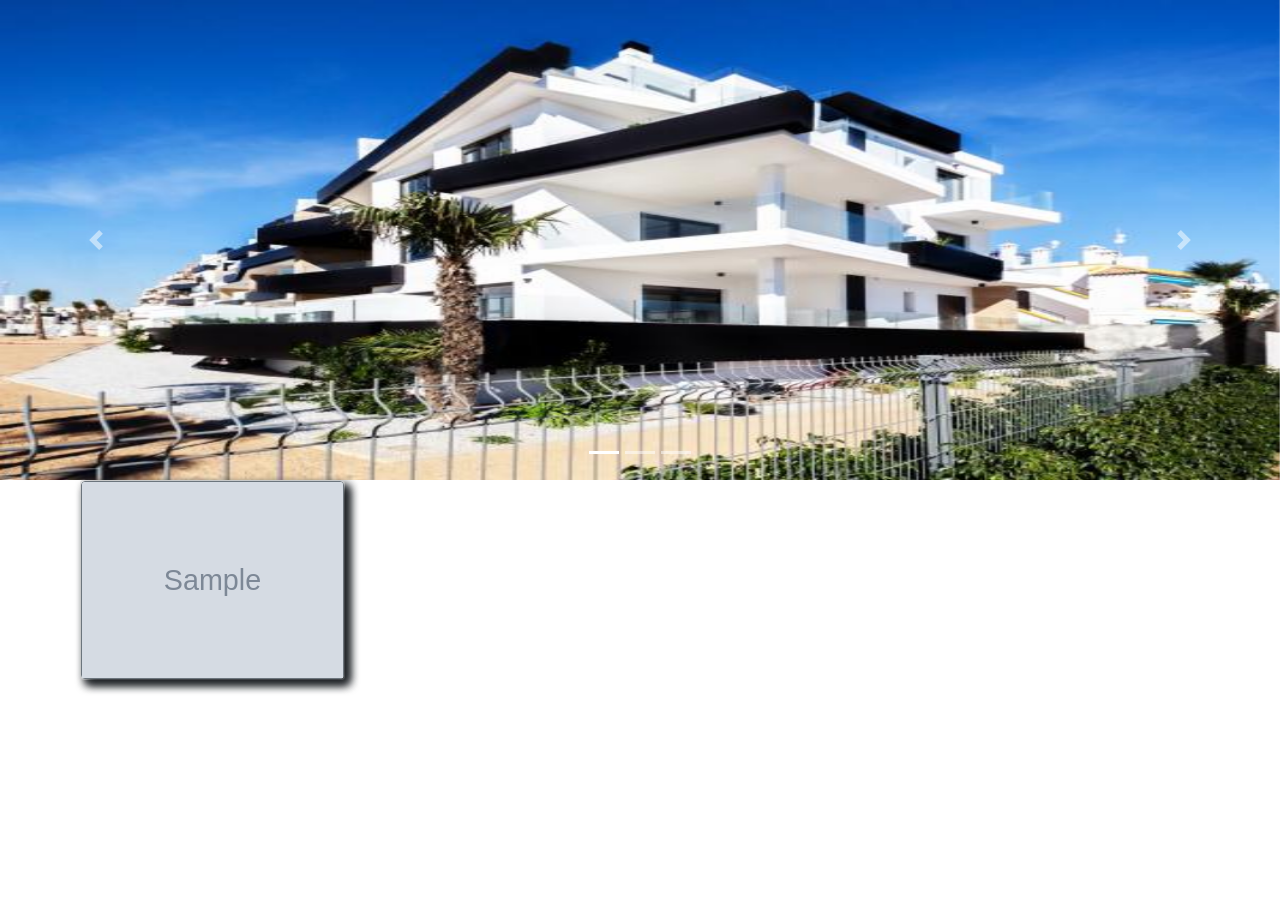
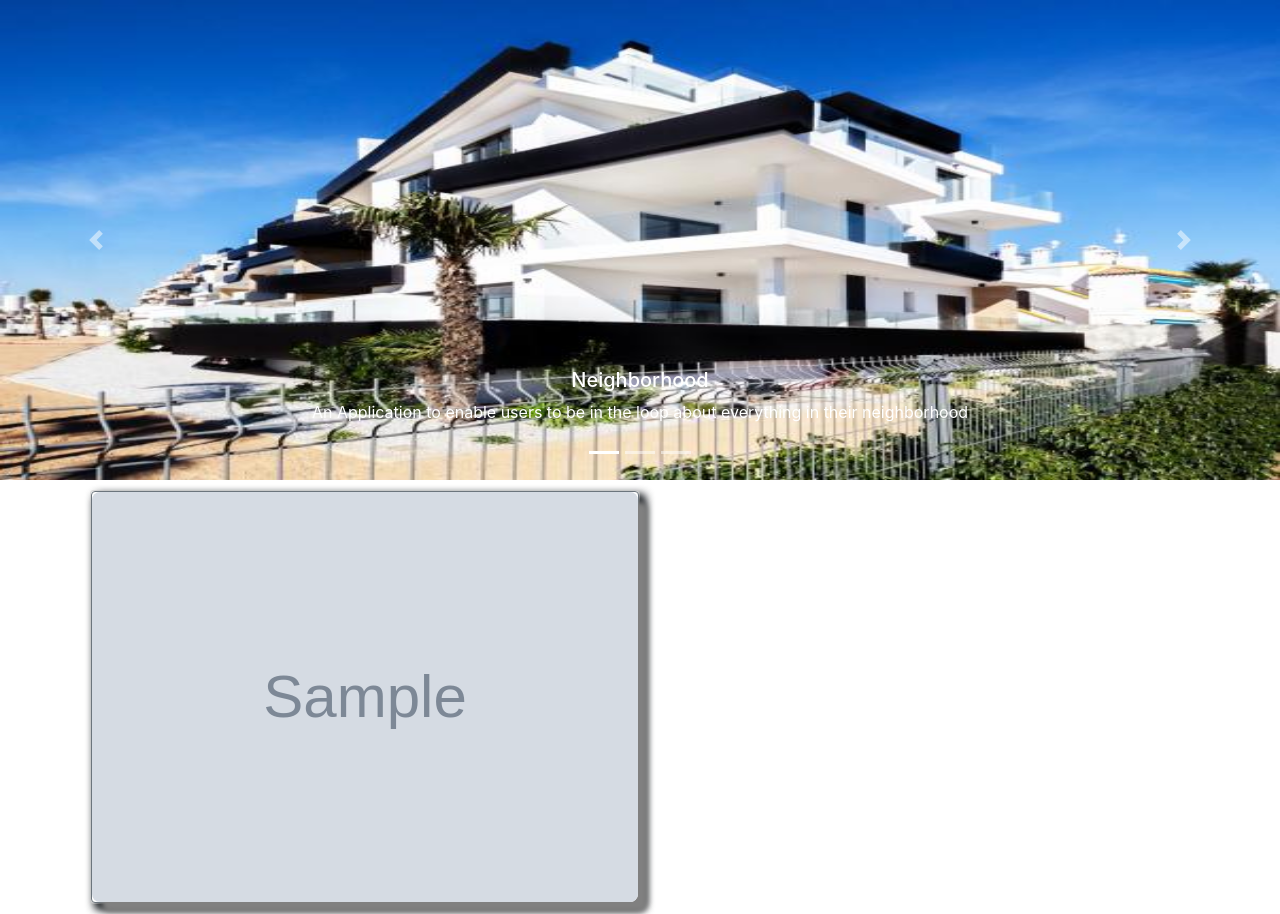
Before and after one commit to Kernael92/hood, a Django app: template hood/templates/hood/home.html in a window 1280 px wide. Shown: the part 66-980 px from the top of the page. Before the commit the page ends 759 px from the top, so only its background shows below. Run offline with Django 3.2, Linux system fonts and the light colour scheme; the template is opened without the code that fills it: most values are stand-ins (such as "Sample title", 1, 10 or a date in 2020); grey boxes marked "Sample" are stand-in pictures; some libraries are stand-ins or nearby versions.

Commit message:
style the home page

```diff
--- a/hood/static/css/home.css
+++ b/hood/static/css/home.css
@@ -54,9 +54,10 @@
     box-sizing: border-box;
 }
 .column {
-    float: left;
-    width: 25%;
+
+    width: 50%;
     padding: 0 10px;
+    margin: 10px;
 }
 
 /* Responsive columns */
@@ -72,6 +73,7 @@
     box-shadow: 5px 5px 10px;
     padding: 0px;
     text-align: center;
+
 
 }
 
@@ -98,3 +100,63 @@
 .cursor {
     cursor: pointer;
 }
+
+#myImg {
+    cursor: pointer;
+    transition: 0.3s;
+    border-radius: 8px;
+    overflow: hidden;
+    box-shadow: 10px 10px 5px grey;
+
+}
+
+#myImg:hover {opacity: 0.8;}
+
+.modal-dialog {
+    width: 100vw;
+    height:100vh;
+}
+
+
+/* Add Animation */
+.modal-content {
+    -webkit-animation-name: zoom;
+    -webkit-animation-duration: 0.6s;
+    animation-name: zoom;
+    animation-duration: 0.6s;
+    overflow: auto;
+    background-image: url(../images/img1.jpg);
+
+    padding: 10px;
+    margin: 10px;
+    border: 10px;
+
+}
+
+@-webkit-keyframes zoom {
+    from {-webkit-transform:scale(0)}
+    to {-webkit-transform:scale(1)}
+}
+
+@keyframes zoom {
+    from {transform:scale(0)}
+    to {transform:scale(1)}
+}
+
+/* The Close Button */
+.close {
+    position: absolute;
+    top: 15px;
+    right: 50px;
+    color: maroon;
+    font-size: 50px;
+    font-weight: bold;
+    transition: 0.3s;
+}
+
+.close:hover,
+.close:focus {
+    color: blue;
+    text-decoration: none;
+    cursor: pointer;
+}
--- a/hood/templates/hood/home.html
+++ b/hood/templates/hood/home.html
@@ -15,12 +15,24 @@
                 <div class="carousel-inner">
                   <div class="carousel-item active">
                     <img class="image" src="../static/images/hoood.jpg" class="d-block w-100" alt="...">
+                    <div class="carousel-caption d-none d-md-block">
+                            <h5>Neighborhood</h5>
+                            <p>An Application to enable users to be in the loop about everything in their neighborhood</p>
+                    </div>
                   </div>
                   <div class="carousel-item">
                     <img  class="image" src="../static/images/hose.jpg" class="d-block w-100" alt="...">
+                    <div class="carousel-caption d-none d-md-block">
+                            <h5>Posts</h5>
+                            <p>Create posts that will be visible to everyone in your neighborhood</p>
+                    </div>
                   </div>
                   <div class="carousel-item">
                     <img class="image" src="../static/images/hode.jpg" class="d-block w-100" alt="...">
+                    <div class="carousel-caption d-none d-md-block">
+                            <h5>Edit your profile</h5>
+                            <p>Set up a profile about you , a general location and your neighborhood name.</p>
+                    </div>
                   </div>
                 </div>
                 <a class="carousel-control-prev" href="#carouselExampleIndicators" role="button" data-slide="prev">
@@ -32,6 +44,7 @@
                   <span class="sr-only">Next</span>
                 </a>
               </div>
+
               {%for post in posts%}
             <div class="container">
                 <div class="row">
```
Also changed, not shown: media/image/ho.jpg (added).
